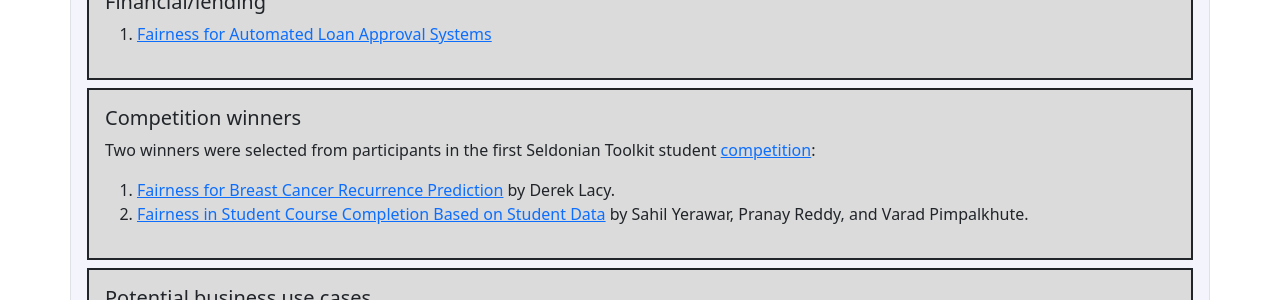
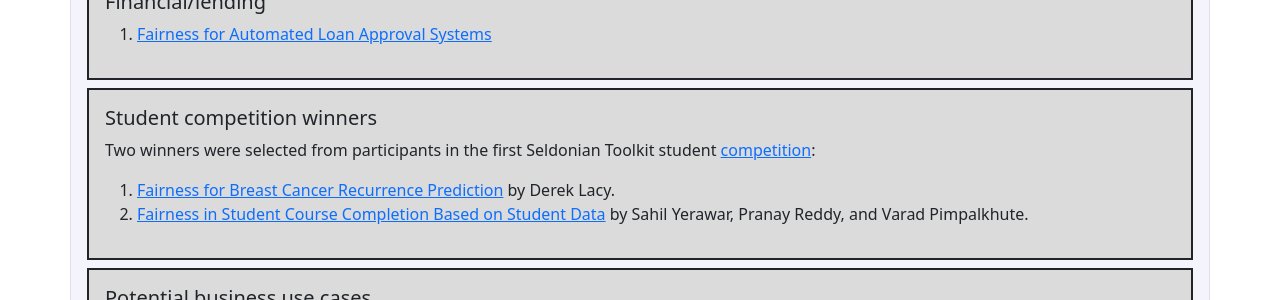
Before and after one commit to seldonian-framework/Tutorials, a Jekyll site: the page built from examples.md, in a window 1280 px wide. Shown: the part 518-818 px from the top of the page. Built offline with Jekyll 4.4.1, drawn with Linux system fonts in a browser that asks for light colours; nearby versions of some CDN libraries.

Commit message:
competitions -> student competitions

```diff
--- a/_includes/header.html
+++ b/_includes/header.html
@@ -79,6 +79,7 @@
                             <li><a class="dropdown-item" href="{{ "/examples/lie_detection/" | relative_url }}">Fairness for lie detection (NLP)</a></li>
 
                             <li><a class="dropdown-item" href="{{ "/tutorials/fair_loans_tutorial/" | relative_url }}">Fairness for Automated Loan Approval Systems (tabular)</a></li>
+                            <li><a class="dropdown-item" href="{{ "/examples/#compwinners" | relative_url }}">Student competition winners</a></li>
                         </ul>
                     </li>
 
--- a/examples.md
+++ b/examples.md
@@ -41,7 +41,7 @@
     </div>
 
     <div class="container inset-box border border-dark border-2 p-3 my-2">
-        <h5>Competition winners </h5>
+        <h5 id="compwinners">Student competition winners </h5>
         <p> Two winners were selected from participants in the first Seldonian Toolkit student <a href="{{ "/contest/" | relative_url }}">competition</a>:  </p>
 
         <ol>
```
